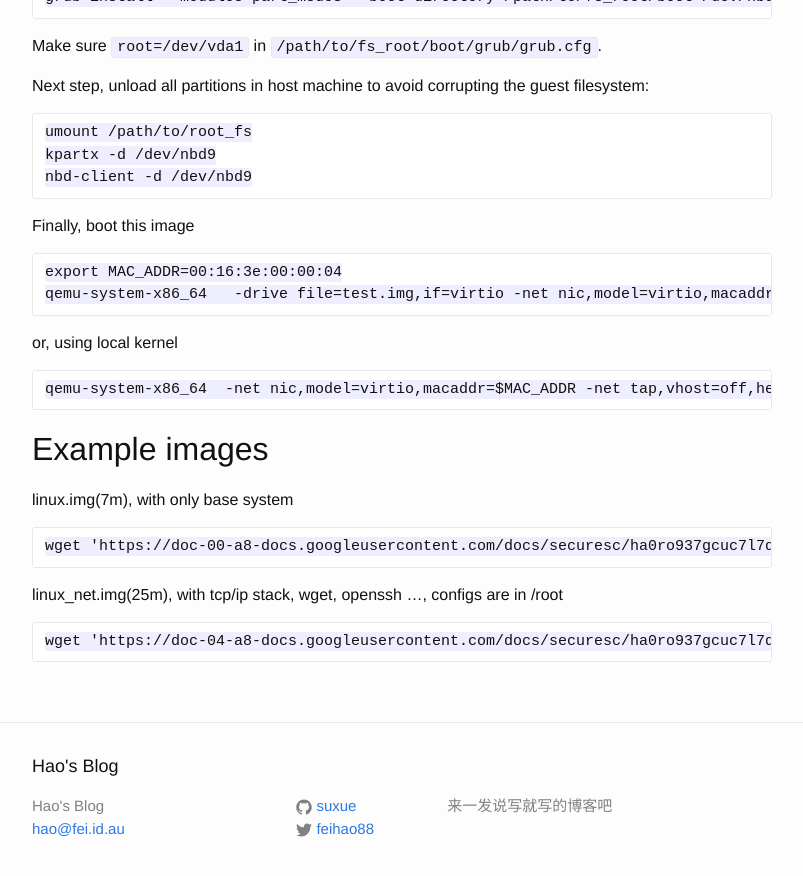
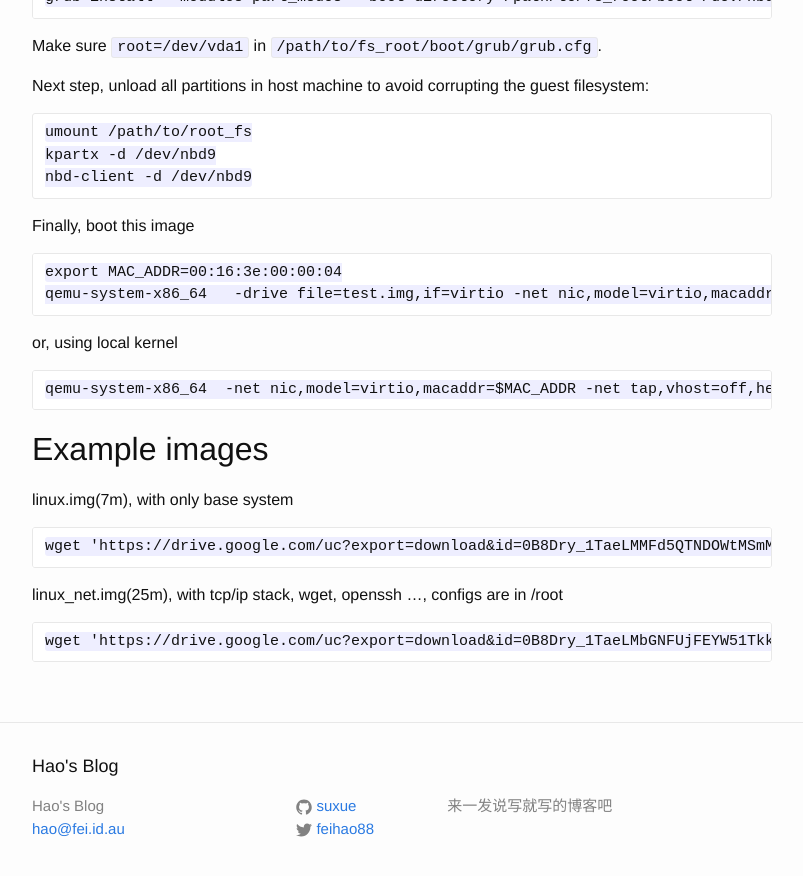
Before and after one commit to suxue/jekyllsite, a Jekyll site: the page built from _posts/2014-08-14-Build-Linux-for-qemu.markdown, in a window 1280 px wide and 900 px high, scrolled down 2337 px. Shown: the top 876 px of the window, without its empty margins (238-1041 px from the left). Built offline with Jekyll 4.4.1, drawn with Linux system fonts in a browser that asks for light colours; part of the change alters nothing that is shown.

Commit message:
update download links

```diff
--- a/_posts/2014-08-14-Build-Linux-for-qemu.markdown
+++ b/_posts/2014-08-14-Build-Linux-for-qemu.markdown
@@ -129,8 +129,8 @@ Example images
 
 linux.img(7m), with only base system
 
-    wget 'https://doc-00-a8-docs.googleusercontent.com/docs/securesc/ha0ro937gcuc7l7deffksulhg5h7mbp1/586orb76tmsmeh9a37l45kia5eg1dm2j/1408096800000/09328854719235690867/*/0B8Dry_1TaeLMMFd5QTNDOWtMSmM?h=16653014193614665626&e=download' -O - | xzcat  > linux.img
+    wget 'https://drive.google.com/uc?export=download&id=0B8Dry_1TaeLMMFd5QTNDOWtMSmM' -O - | xzcat  > linux.img
 
 linux_net.img(25m), with tcp/ip stack, wget, openssh ..., configs are in /root
 
-    wget 'https://doc-04-a8-docs.googleusercontent.com/docs/securesc/ha0ro937gcuc7l7deffksulhg5h7mbp1/h3ritnhgltrn0o24efl05672ropib0q5/1408096800000/09328854719235690867/*/0B8Dry_1TaeLMbGNFUjFEYW51Tkk?h=16653014193614665626&e=download' -O - | xzcat > linux_net.img
+    wget 'https://drive.google.com/uc?export=download&id=0B8Dry_1TaeLMbGNFUjFEYW51Tkk' -O - | xzcat > linux_net.img
```
